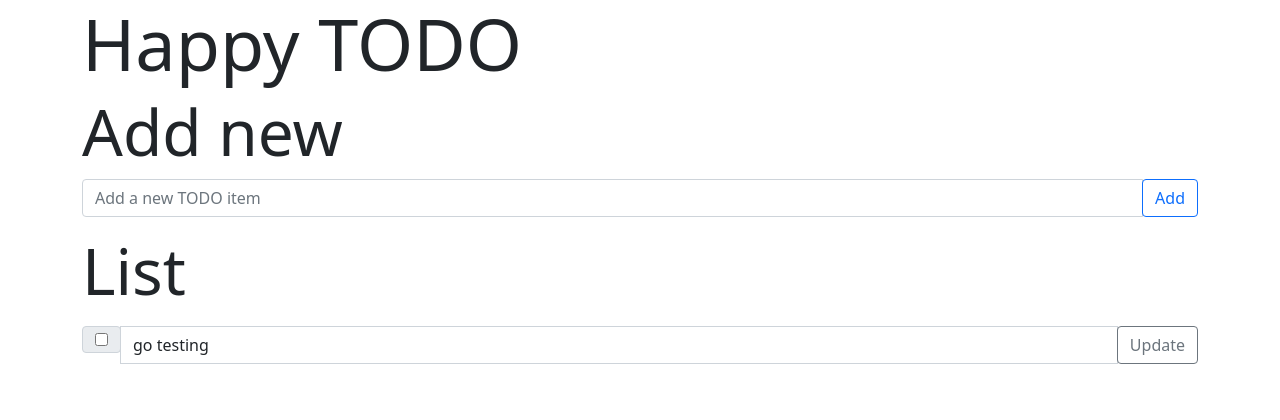
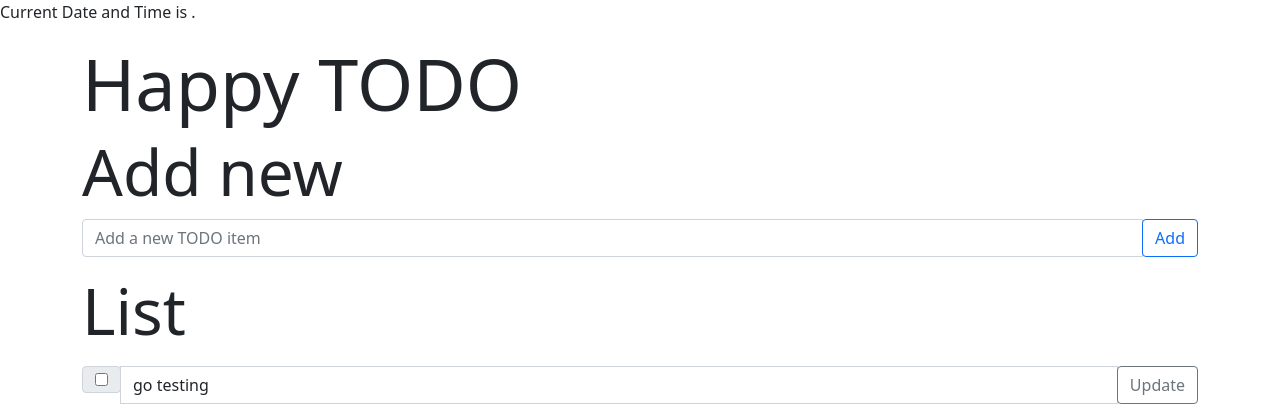
Before and after one commit to BlueSocksFFF/CS321-Project-3, a Flask app: page / in a window 1280 px wide. Shown: the top 420 px of the page. Run offline with Flask 2, Linux system fonts and the light colour scheme; data comes from the database, SQL or seed files in the repository.

Commit message:
add date

```diff
--- a/templates/base.html
+++ b/templates/base.html
@@ -11,6 +11,8 @@
     </script>
 </head>
     <body>
+    <p>Current Date and Time is <span id='date-time'></span>.</p>
+
     <div class="container">
         <h2 class="display-2"> Happy TODO</h2>
         <h3 class="display-3"> Add new</h3>
@@ -22,6 +24,7 @@
                         </div>
                 </div>
             </form>
+        <!--Todo Table-->
 
         <h3 class="display-3">List</h3>
         {% for item in items %}
@@ -36,6 +39,7 @@
                             </div>
                         </div>
 
+
                         <input type="text" title="{{item.dateTime}}" value="{{item.text}}" name="text" class="form-control">
 
                         <div class="input-group-append" id="button-addon2">
```
